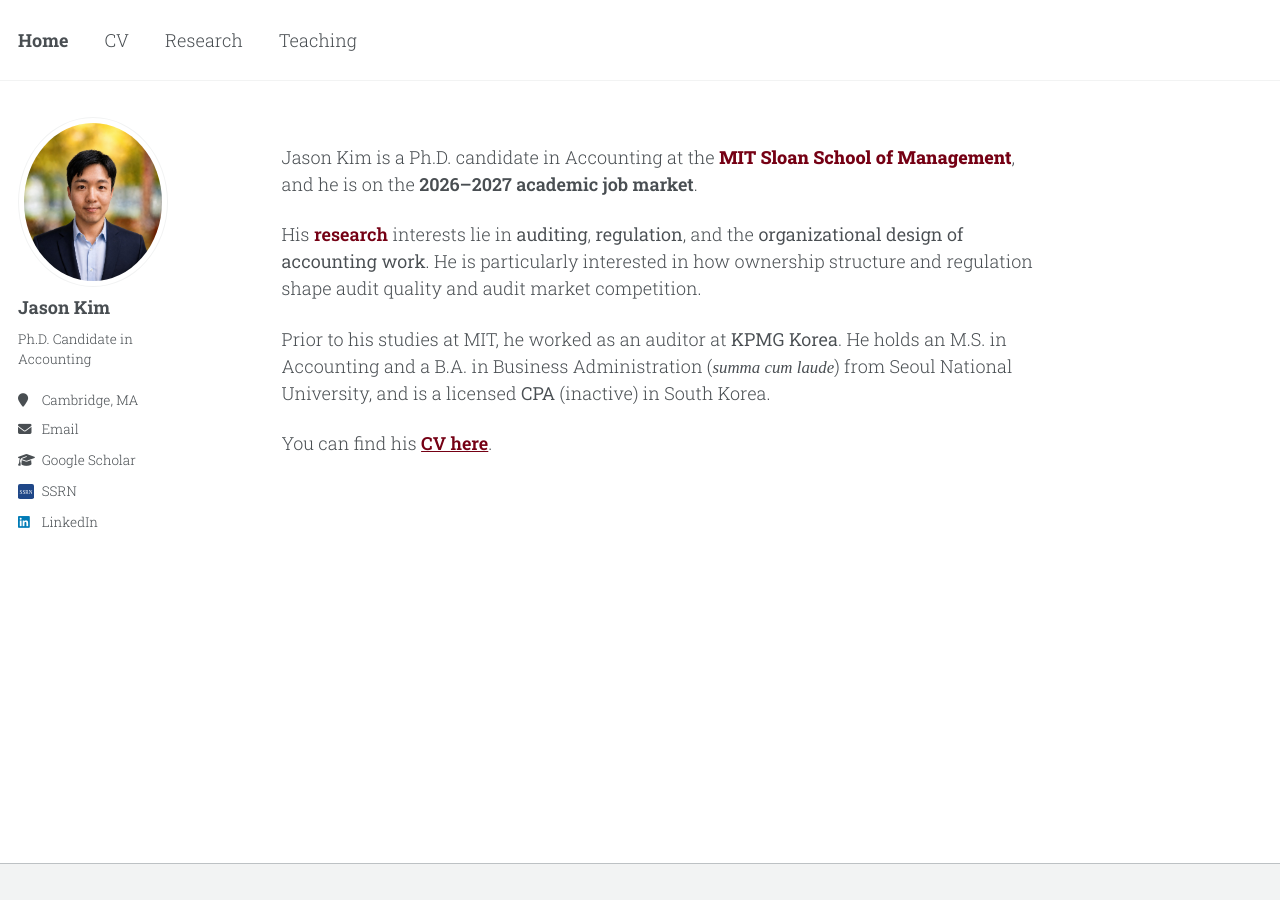
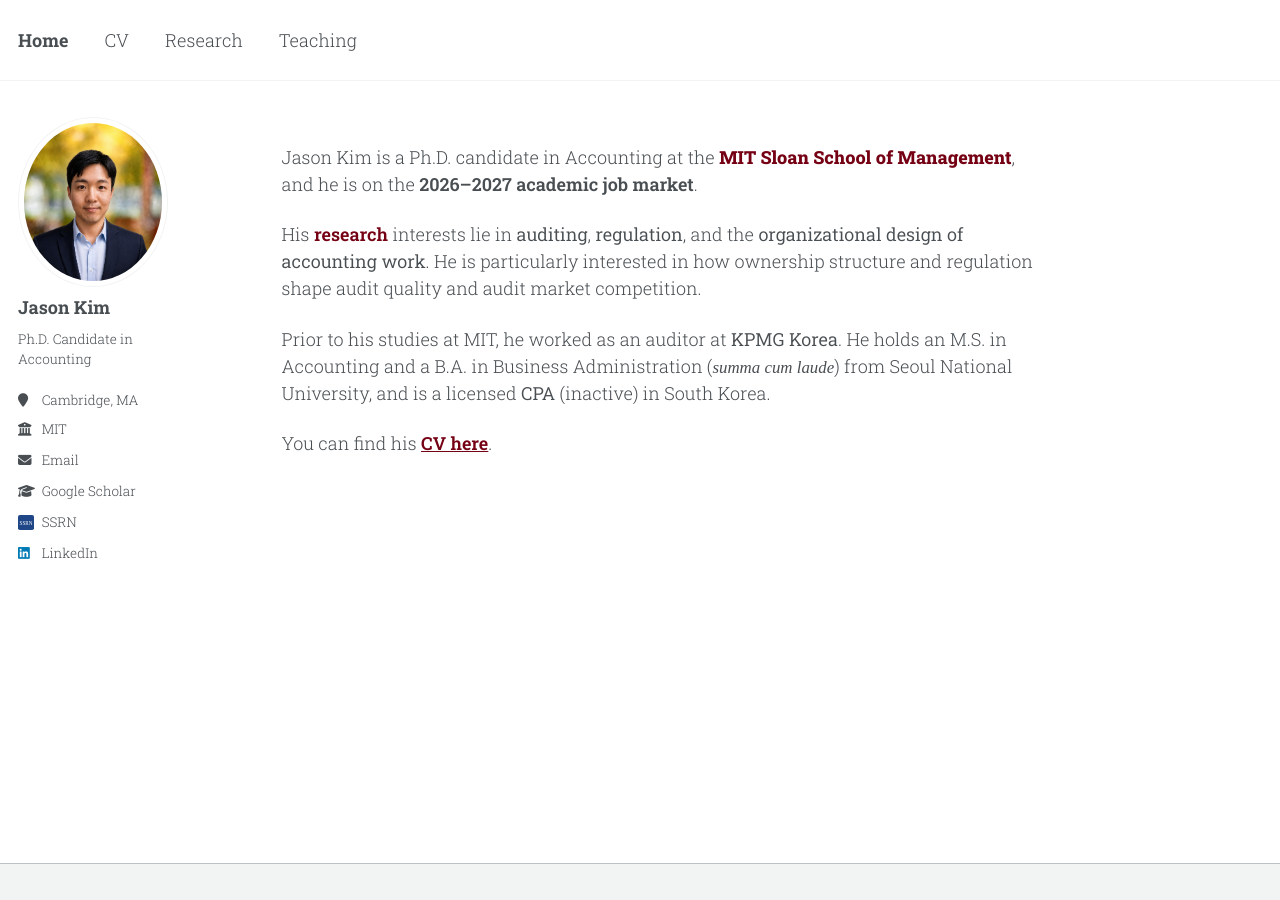
Before and after one commit to jgkim262/jgkim262.github.io, a Jekyll site: the page built from _pages/about.md, in a window 1280 px wide. Built offline with Jekyll 4.4.1, drawn with Linux system fonts in a browser that asks for light colours; a style sheet for code colours, icons or effects is not loaded.

Commit message:
Add linked MIT row to the sidebar
Co-Authored-By: Claude Opus 5 (1M context) <noreply@anthropic.com>

```diff
--- a/_config.yml
+++ b/_config.yml
@@ -27,7 +27,8 @@ author:
   pronouns         : # example: "she/her"
   bio              : "Ph.D. Candidate in<br>Accounting"
   location         : "Cambridge, MA"
-  employer         : # blank hides the line in the sidebar
+  employer         : "MIT"   # blank hides the line in the sidebar
+  employer_url     : "https://mitsloan.mit.edu/programs/phd/jason-kim"
   uri              : # URL
   email            : "gwanhee@mit.edu"
 
--- a/_includes/author-profile.html
+++ b/_includes/author-profile.html
@@ -28,7 +28,18 @@
         <li class="author__desktop"><i class="fas fa-fw fa-location-pin icon-pad-right" aria-hidden="true"></i>{{ author.location }}</li>
       {% endif %}
       {% if author.employer %}
-        <li class="author__desktop"><i class="fas fa-fw fa-building-columns icon-pad-right" aria-hidden="true"></i>{{ author.employer }}</li>
+        {%- comment -%}
+          Linked when author.employer_url is set in _config.yml, plain text
+          otherwise. No author__desktop class here, unlike the location row
+          above, so the link stays reachable on small screens too.
+        {%- endcomment -%}
+        <li>
+          {% if author.employer_url %}
+            <a href="{{ author.employer_url }}"><i class="fas fa-fw fa-building-columns icon-pad-right" aria-hidden="true"></i>{{ author.employer }}</a>
+          {% else %}
+            <i class="fas fa-fw fa-building-columns icon-pad-right" aria-hidden="true"></i>{{ author.employer }}
+          {% endif %}
+        </li>
       {% endif %}
       {% if author.uri %}
         <li><a href="{{ author.uri }}"><i class="fas fa-fw fa-link icon-pad-right" aria-hidden="true"></i>{{ site.data.ui-text[site.locale].website_label | default: "Website" }}</a></li>
```
